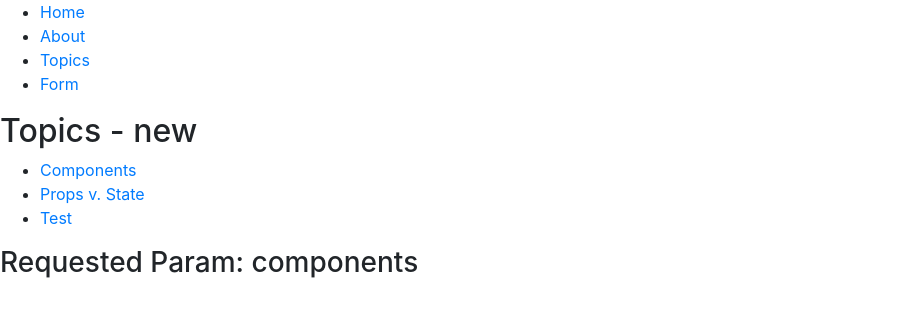
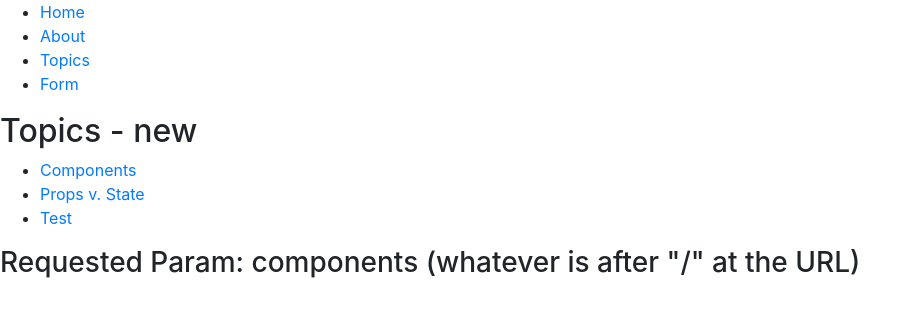
Before and after one commit to tonykieling/react-practice, a React (Create React App) app in the folder demo-routes/: page /topics/components in a window 1280 px wide. Shown: the top 316 px of the page, without its empty margins (0-920 px from the left). Built offline with nearby package versions, Linux system fonts and the light colour scheme.

Commit message:
small change on Topic.js

```diff
--- a/demo-routes/src/components/Topic.js
+++ b/demo-routes/src/components/Topic.js
@@ -7,7 +7,7 @@ export default class Topic extends Component {
   render() {
     return (
       <div>
-            <h3>Requested Param: {this.props.match.params.id}</h3>
+            <h3>Requested Param: {this.props.match.params.id} (whatever is after "/" at the URL)</h3>
       </div>
     )
   }
```
